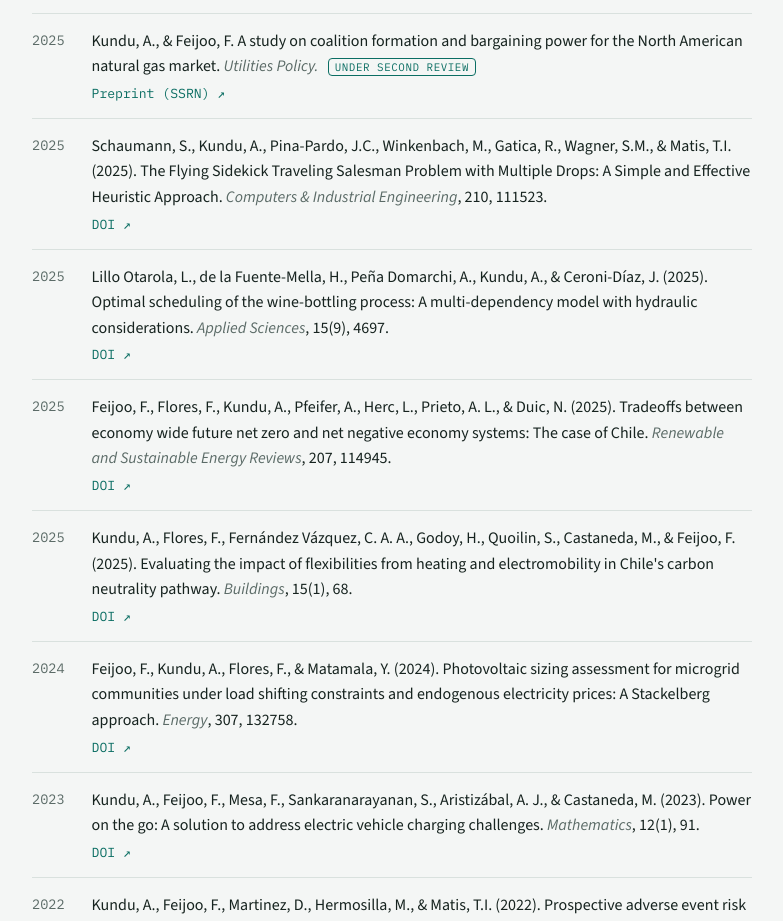
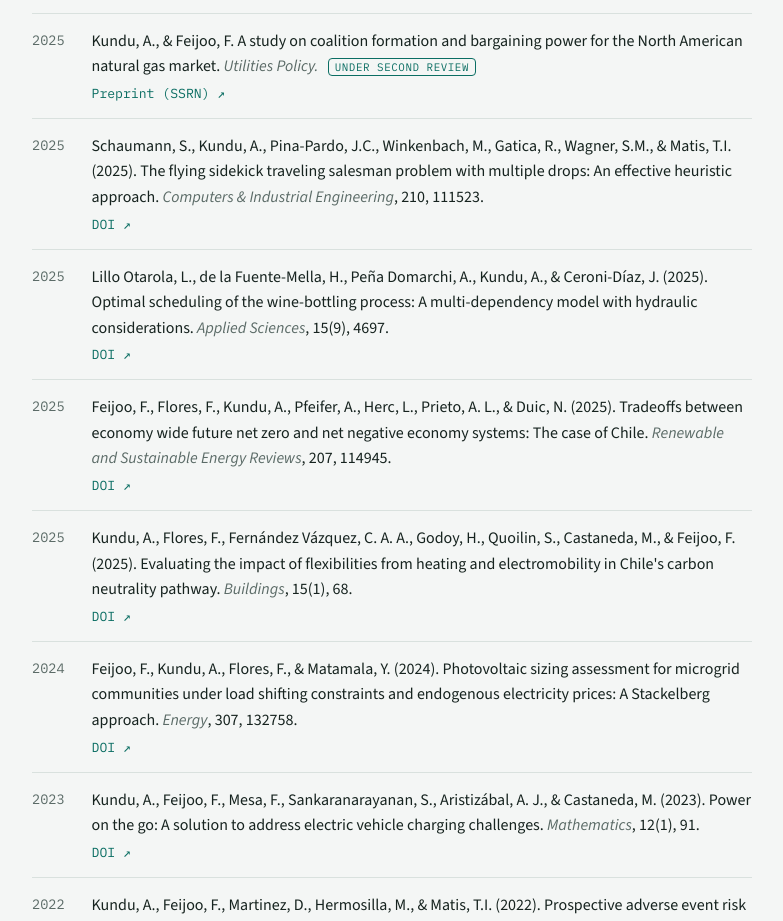
Before and after one commit to abhishakekundu11/abhishakekundu11.github.io, a plain HTML site: page index.html in a window 1280 px wide. Shown: the part 3444-4365 px from the top of the page, without its empty margins (248-1031 px from the left). Drawn offline with nearby package versions, Linux system fonts and the light colour scheme.

Commit message:
Use the published title for the flying sidekick paper
Update the publications entry and the downloadable CV to the title as
published in Computers & Industrial Engineering.

Co-Authored-By: Claude Fable 5.2 <noreply@anthropic.com>
Claude-Session: https://claude.ai/code/session_01TbiMLorBep4MynrmPea78b

```diff
--- a/index.html
+++ b/index.html
@@ -500,7 +500,7 @@ footer{padding-block:48px 64px}
   <div class="pub-item rv">
     <div class="pub-year tabular">2025</div>
     <div class="pub-body">
-      <p>Schaumann, S., Kundu, A., Pina-Pardo, J.C., Winkenbach, M., Gatica, R., Wagner, S.M., &amp; Matis, T.I. (2025). The Flying Sidekick Traveling Salesman Problem with Multiple Drops: A Simple and Effective Heuristic Approach. <span class="pub-venue">Computers &amp; Industrial Engineering</span>, 210, 111523.</p>
+      <p>Schaumann, S., Kundu, A., Pina-Pardo, J.C., Winkenbach, M., Gatica, R., Wagner, S.M., &amp; Matis, T.I. (2025). The flying sidekick traveling salesman problem with multiple drops: An effective heuristic approach. <span class="pub-venue">Computers &amp; Industrial Engineering</span>, 210, 111523.</p>
       <div class="pub-links"><a href="https://doi.org/10.1016/j.cie.2025.111523">DOI ↗</a></div>
     </div>
   </div>
```
Also changed, not shown: 1 other file.
